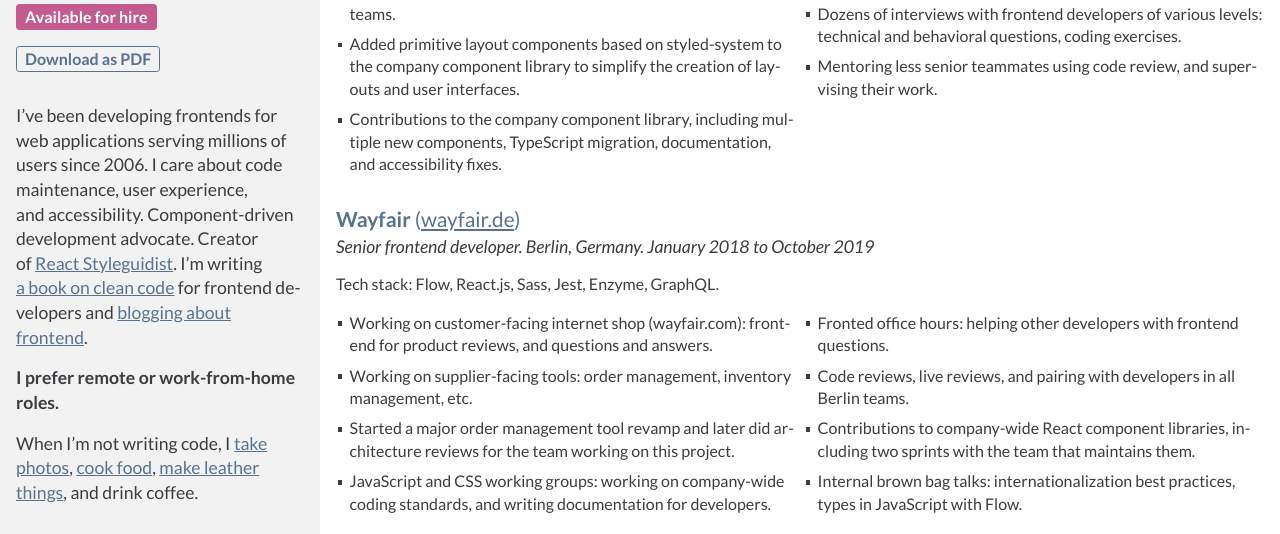
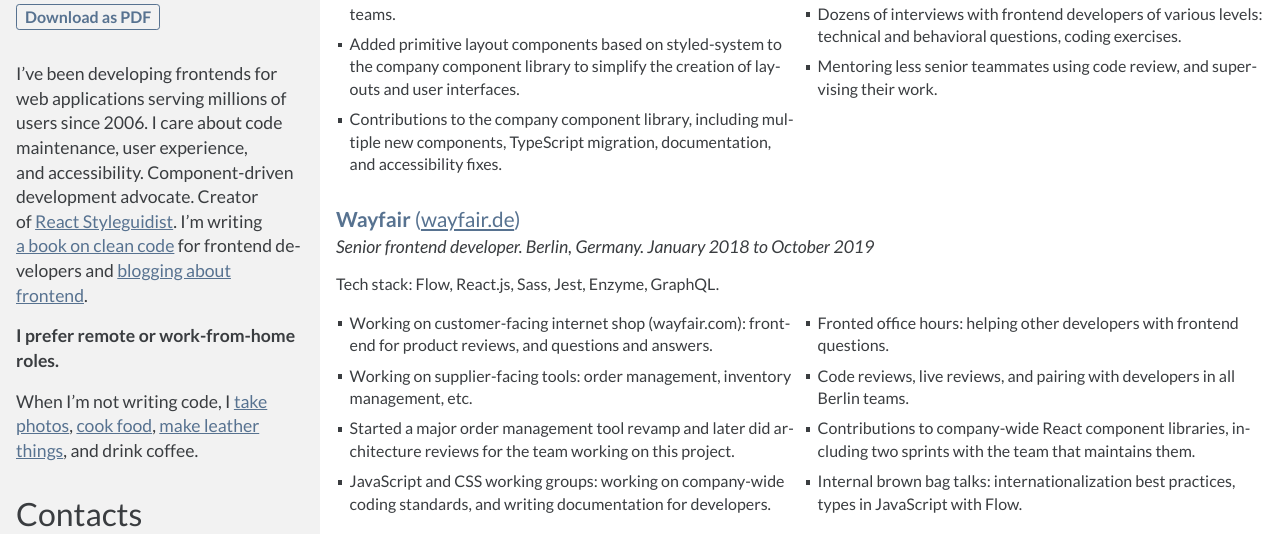
Before and after one commit to sapegin/cv, a website: page public/index.html in a window 1280 px wide. Shown: the part 225-759 px from the top of the page. Drawn offline with Linux system fonts and the light colour scheme.

Commit message:
Not available for hire now 🦔

```diff
--- a/public/index.html
+++ b/public/index.html
@@ -19,7 +19,7 @@
 				<h1>Artem Sapegin</h1>
 				<p class="subtitle">Senior frontend engineer</p>
 				<p class="location">Berlin, Germany</p>
-				<section class="badges no-print">
+				<section class="badges no-print" hidden>
 					<p class="badge">Available for hire</p>
 				</section>
 				<section class="buttons no-print">
```
